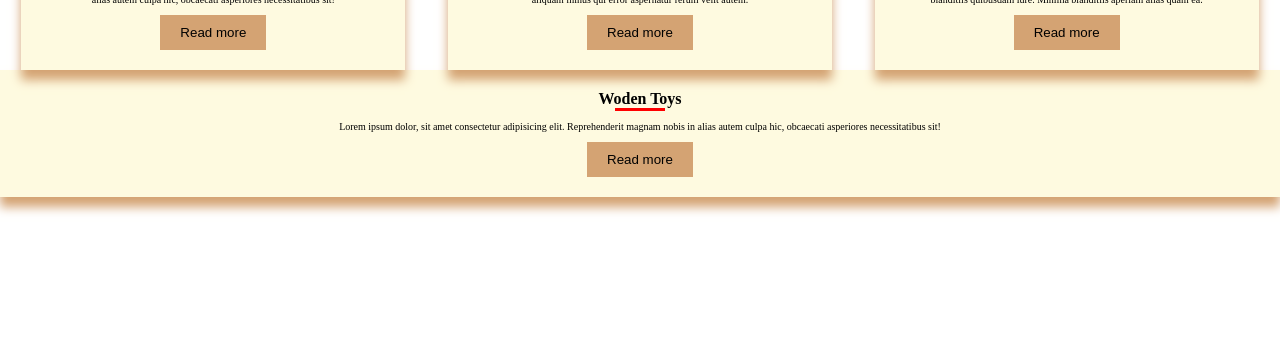
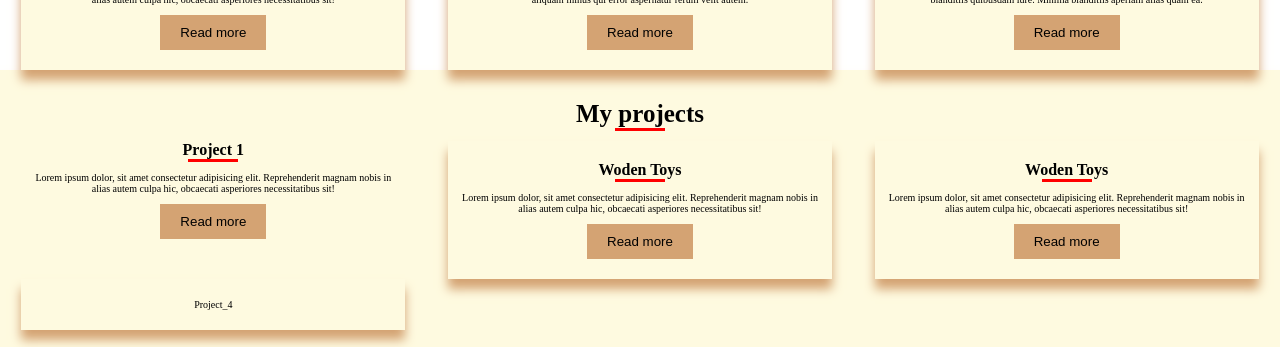
Before and after one commit to Mila-Kostic/nature-explore-react, a React (Create React App) app: page / in a window 1280 px wide. Shown: the part 518-865 px from the top of the page. Before the commit the page ends 800 px from the top, so only its background shows below. Built offline with nearby package versions, Linux system fonts and the light colour scheme.

Commit message:
section projects

```diff
--- a/src/components/body/Body.jsx
+++ b/src/components/body/Body.jsx
@@ -9,6 +9,8 @@ function Body() {
       <Welcome />
       <div className="body-container">
         <Works />
+      </div>
+      <div>
         <Projects />
       </div>
     </div>
--- a/src/components/body/projects/Project_1.jsx
+++ b/src/components/body/projects/Project_1.jsx
@@ -2,8 +2,8 @@ import React from "react";
 
 function Project_1() {
   return (
-    <div className="card">
-      <h3>Woden Toys</h3>
+    <div className="project">
+      <h3>Project 1</h3>
       <p>
         Lorem ipsum dolor, sit amet consectetur adipisicing elit. Reprehenderit
         magnam nobis in alias autem culpa hic, obcaecati asperiores
--- a/src/components/body/projects/Projects.jsx
+++ b/src/components/body/projects/Projects.jsx
@@ -7,13 +7,15 @@ import Project_4 from "./Project_4";
 function Projects() {
   return (
     <div className="card">
-      <h3>Woden Toys</h3>
-      <p>
-        Lorem ipsum dolor, sit amet consectetur adipisicing elit. Reprehenderit
-        magnam nobis in alias autem culpa hic, obcaecati asperiores
-        necessitatibus sit!
-      </p>
-      <button className="btn-readMore">Read more</button>
+      <div className="u-padding-large">
+        <h2>My projects </h2>
+      </div>
+      <div className="works-container">
+        <Project_1 />
+        <Project_2 />
+        <Project_3 />
+        <Project_4 />
+      </div>
     </div>
   );
 }
```
Also changed, not shown: src/scss/index.scss (+17 -0 lines), src/img/project1-river.jpg (renamed from src/img/works1-river.jpg).
